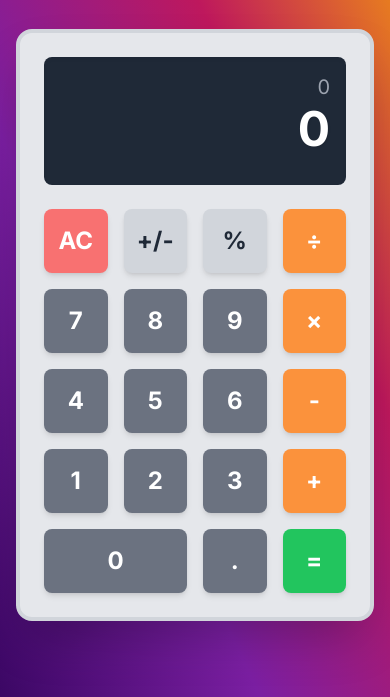
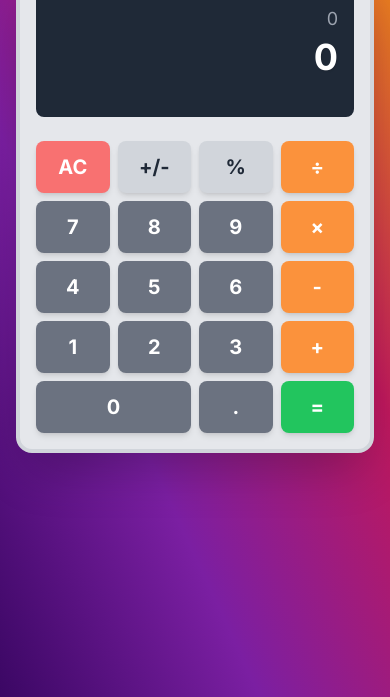
Before and after one commit to gneissguise/gneissguise.github.io, a plain HTML site: page pages-output/demos/calculator/index.html in a window 390 px wide. Shown: the part 147-844 px from the top of the page. Drawn offline with nearby package versions, Linux system fonts and the light colour scheme.

Commit message:
fix: Mobile design issue

```diff
--- a/pages-output/demos/calculator/index.html
+++ b/pages-output/demos/calculator/index.html
@@ -161,10 +161,10 @@
   </style>
 </head>
 
-<body class="flex flex-col items-center justify-center min-h-screen p-4">
+<body class="flex flex-col items-center justify-start sm:justify-center min-h-screen p-4">
 
-  <header class="text-center mb-8">
-    <h1 class="text-2xl md:text-4xl font-bold py-2 text-gray-100">
+  <header class="text-center mb-6 sm:mb-8 mt-2 sm:mt-0">
+    <h1 class="text-2xl sm:text-3xl md:text-4xl font-bold py-2 text-gray-100">
       Calculator using
       <a href="https://jsonlogic.com" target="_blank" rel="noopener noreferrer" class="hover:text-white"
         title="Learn more about JSONLogic (opens in new tab)">JSONLogic<span class="sr-only">(opens in new
@@ -182,56 +182,56 @@
   </header>
 
   <div x-data="calculator()" x-on:keydown.window.prevent="handleKeyPress($event)"
-    class="w-full max-w-sm mx-auto bg-gray-200 rounded-2xl shadow-2xl p-6 border-4 border-gray-300">
+    class="w-full max-w-sm mx-auto bg-gray-200 rounded-2xl shadow-2xl p-4 sm:p-6 border-4 border-gray-300">
     <div class="bg-gray-800 text-white rounded-lg p-4 mb-6 shadow-inner">
-      <div x-text="history || '0'" class="text-right text-gray-400 text-xl h-8 truncate" title="Calculation history">
-      </div>
-      <div x-text="display" class="display text-right text-5xl font-bold break-all h-16"></div>
+      <div x-text="history || '0'" class="text-right text-gray-400 text-lg sm:text-xl h-8 truncate"
+        title="Calculation history"></div>
+      <div x-text="display" class="display text-right text-4xl sm:text-5xl font-bold break-all h-16"></div>
     </div>
 
-    <div class="grid grid-cols-4 gap-4">
+    <div class="grid grid-cols-4 gap-2 sm:gap-4">
       <button @click="clear()"
-        class="calculator-btn bg-red-400 hover:bg-red-500 text-white font-bold py-4 rounded-lg shadow-md text-2xl">AC</button>
+        class="calculator-btn bg-red-400 hover:bg-red-500 text-white font-bold py-3 sm:py-4 rounded-lg shadow-md text-xl sm:text-2xl">AC</button>
       <button @click="toggleSign()"
-        class="calculator-btn bg-gray-300 hover:bg-gray-400 text-gray-800 font-bold py-4 rounded-lg shadow-md text-2xl">+/-</button>
+        class="calculator-btn bg-gray-300 hover:bg-gray-400 text-gray-800 font-bold py-3 sm:py-4 rounded-lg shadow-md text-xl sm:text-2xl">+/-</button>
       <button @click="percentage()"
-        class="calculator-btn bg-gray-300 hover:bg-gray-400 text-gray-800 font-bold py-4 rounded-lg shadow-md text-2xl">%</button>
+        class="calculator-btn bg-gray-300 hover:bg-gray-400 text-gray-800 font-bold py-3 sm:py-4 rounded-lg shadow-md text-xl sm:text-2xl">%</button>
       <button @click="operator('/')"
-        class="calculator-btn bg-orange-400 hover:bg-orange-500 text-white font-bold py-4 rounded-lg shadow-md text-2xl">÷</button>
+        class="calculator-btn bg-orange-400 hover:bg-orange-500 text-white font-bold py-3 sm:py-4 rounded-lg shadow-md text-xl sm:text-2xl">÷</button>
 
       <button @click="input('7')"
-        class="calculator-btn bg-gray-500 hover:bg-gray-600 text-white font-bold py-4 rounded-lg shadow-md text-2xl">7</button>
+        class="calculator-btn bg-gray-500 hover:bg-gray-600 text-white font-bold py-3 sm:py-4 rounded-lg shadow-md text-xl sm:text-2xl">7</button>
       <button @click="input('8')"
-        class="calculator-btn bg-gray-500 hover:bg-gray-600 text-white font-bold py-4 rounded-lg shadow-md text-2xl">8</button>
+        class="calculator-btn bg-gray-500 hover:bg-gray-600 text-white font-bold py-3 sm:py-4 rounded-lg shadow-md text-xl sm:text-2xl">8</button>
       <button @click="input('9')"
-        class="calculator-btn bg-gray-500 hover:bg-gray-600 text-white font-bold py-4 rounded-lg shadow-md text-2xl">9</button>
+        class="calculator-btn bg-gray-500 hover:bg-gray-600 text-white font-bold py-3 sm:py-4 rounded-lg shadow-md text-xl sm:text-2xl">9</button>
       <button @click="operator('*')"
-        class="calculator-btn bg-orange-400 hover:bg-orange-500 text-white font-bold py-4 rounded-lg shadow-md text-2xl">×</button>
+        class="calculator-btn bg-orange-400 hover:bg-orange-500 text-white font-bold py-3 sm:py-4 rounded-lg shadow-md text-xl sm:text-2xl">×</button>
 
       <button @click="input('4')"
-        class="calculator-btn bg-gray-500 hover:bg-gray-600 text-white font-bold py-4 rounded-lg shadow-md text-2xl">4</button>
+        class="calculator-btn bg-gray-500 hover:bg-gray-600 text-white font-bold py-3 sm:py-4 rounded-lg shadow-md text-xl sm:text-2xl">4</button>
       <button @click="input('5')"
-        class="calculator-btn bg-gray-500 hover:bg-gray-600 text-white font-bold py-4 rounded-lg shadow-md text-2xl">5</button>
+        class="calculator-btn bg-gray-500 hover:bg-gray-600 text-white font-bold py-3 sm:py-4 rounded-lg shadow-md text-xl sm:text-2xl">5</button>
       <button @click="input('6')"
-        class="calculator-btn bg-gray-500 hover:bg-gray-600 text-white font-bold py-4 rounded-lg shadow-md text-2xl">6</button>
+        class="calculator-btn bg-gray-500 hover:bg-gray-600 text-white font-bold py-3 sm:py-4 rounded-lg shadow-md text-xl sm:text-2xl">6</button>
       <button @click="operator('-')"
-        class="calculator-btn bg-orange-400 hover:bg-orange-500 text-white font-bold py-4 rounded-lg shadow-md text-2xl">-</button>
+        class="calculator-btn bg-orange-400 hover:bg-orange-500 text-white font-bold py-3 sm:py-4 rounded-lg shadow-md text-xl sm:text-2xl">-</button>
 
       <button @click="input('1')"
-        class="calculator-btn bg-gray-500 hover:bg-gray-600 text-white font-bold py-4 rounded-lg shadow-md text-2xl">1</button>
+        class="calculator-btn bg-gray-500 hover:bg-gray-600 text-white font-bold py-3 sm:py-4 rounded-lg shadow-md text-xl sm:text-2xl">1</button>
       <button @click="input('2')"
-        class="calculator-btn bg-gray-500 hover:bg-gray-600 text-white font-bold py-4 rounded-lg shadow-md text-2xl">2</button>
+        class="calculator-btn bg-gray-500 hover:bg-gray-600 text-white font-bold py-3 sm:py-4 rounded-lg shadow-md text-xl sm:text-2xl">2</button>
       <button @click="input('3')"
-        class="calculator-btn bg-gray-500 hover:bg-gray-600 text-white font-bold py-4 rounded-lg shadow-md text-2xl">3</button>
+        class="calculator-btn bg-gray-500 hover:bg-gray-600 text-white font-bold py-3 sm:py-4 rounded-lg shadow-md text-xl sm:text-2xl">3</button>
       <button @click="operator('+')"
-        class="calculator-btn bg-orange-400 hover:bg-orange-500 text-white font-bold py-4 rounded-lg shadow-md text-2xl">+</button>
+        class="calculator-btn bg-orange-400 hover:bg-orange-500 text-white font-bold py-3 sm:py-4 rounded-lg shadow-md text-xl sm:text-2xl">+</button>
 
       <button @click="input('0')"
-        class="calculator-btn col-span-2 bg-gray-500 hover:bg-gray-600 text-white font-bold py-4 rounded-lg shadow-md text-2xl">0</button>
+        class="calculator-btn col-span-2 bg-gray-500 hover:bg-gray-600 text-white font-bold py-3 sm:py-4 rounded-lg shadow-md text-xl sm:text-2xl">0</button>
       <button @click="input('.')"
-        class="calculator-btn bg-gray-500 hover:bg-gray-600 text-white font-bold py-4 rounded-lg shadow-md text-2xl">.</button>
+        class="calculator-btn bg-gray-500 hover:bg-gray-600 text-white font-bold py-3 sm:py-4 rounded-lg shadow-md text-xl sm:text-2xl">.</button>
       <button @click="equals()"
-        class="calculator-btn bg-green-500 hover:bg-green-600 text-white font-bold py-4 rounded-lg shadow-md text-2xl">=</button>
+        class="calculator-btn bg-green-500 hover:bg-green-600 text-white font-bold py-3 sm:py-4 rounded-lg shadow-md text-xl sm:text-2xl">=</button>
     </div>
   </div>
 </body>
```
